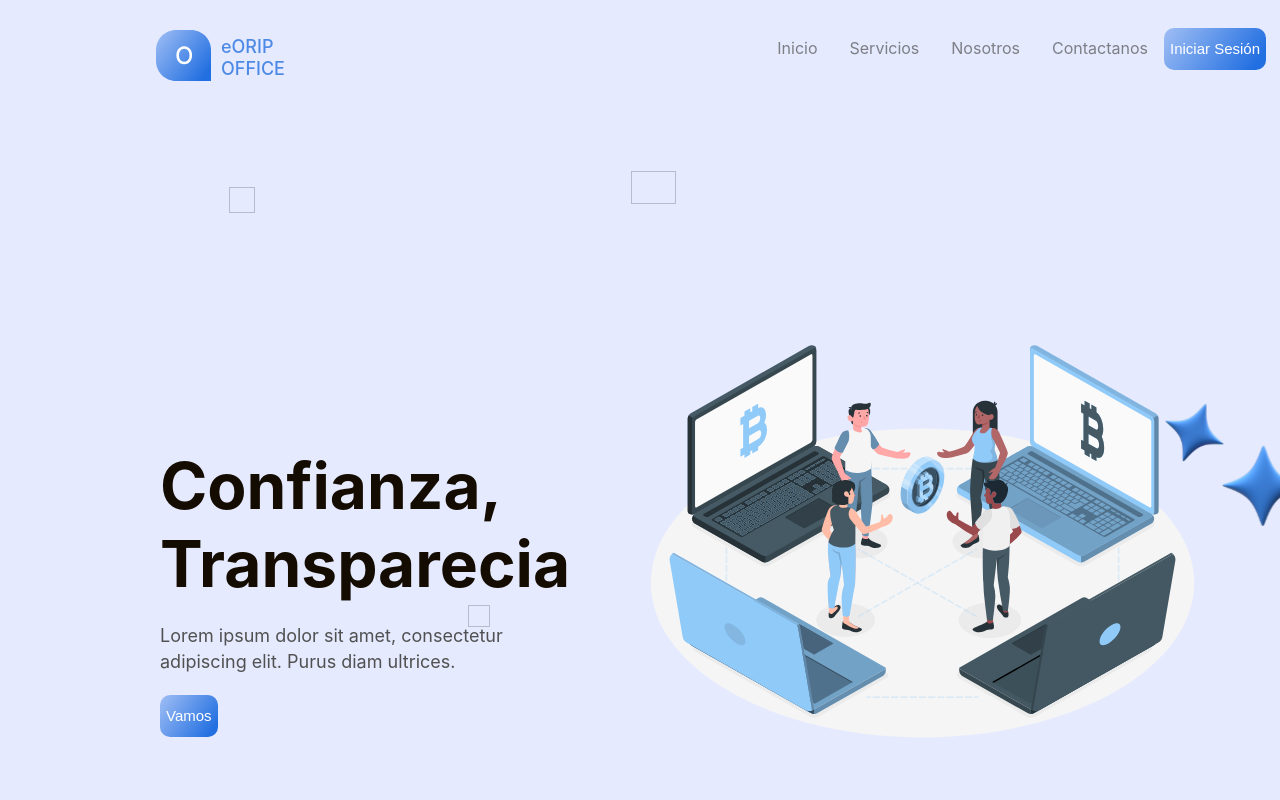
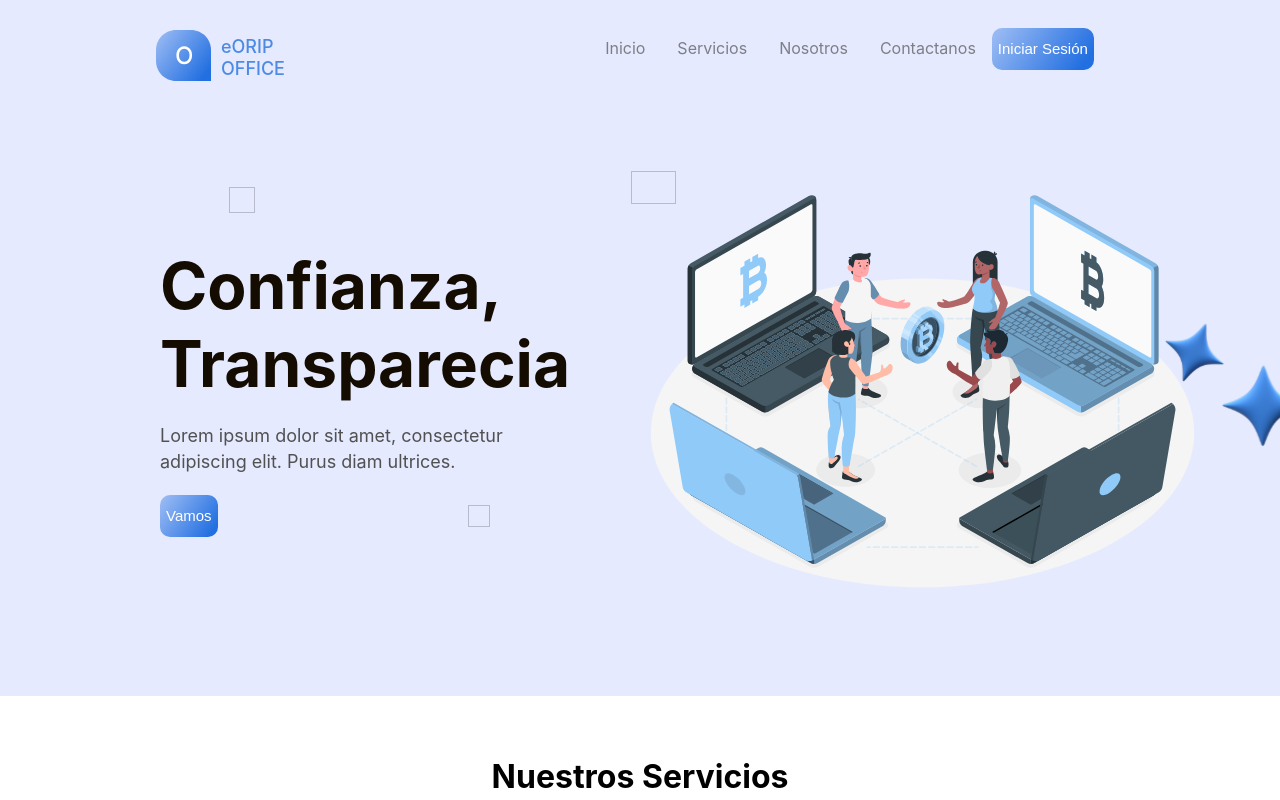
Before and after one commit to DanielCarrillo127/eORIP-App, a React (Create React App) app: page / in a window 1280 px wide. Shown: the top 800 px of the page. Built offline with nearby package versions, Linux system fonts and the light colour scheme; a web font is replaced by a local one.

Commit message:
small fix

```diff
--- a/src/components/ reusables/CardProfile.tsx
+++ b/src/components/ reusables/CardProfile.tsx
@@ -55,7 +55,6 @@ const CardButton = styled.button`
 const CardProfile = (props: any) => {
   return (
     <CardContainer>
-        {/* <Shadow/> */}
         <CardImg img={props.profile} width="272" height="312"/>
         <CardContent >
             <Cardtitle>{props.Profilename}</Cardtitle>
--- a/src/components/Banner.tsx
+++ b/src/components/Banner.tsx
@@ -6,7 +6,7 @@ import BannnerStars from '../assets/svgs/Rectangle.svg';
 
 const Header = styled.header`
     width: 100%;
-    height: 100vh;
+    height: 75vh;
     background-color: #E5EAFF;
     background-repeat: no-repeat;
     background-size: cover;
@@ -37,7 +37,7 @@ const Col6 = styled.div`
 const HeaderContent = styled.div`
     display: flex;
     align-items: center;
-    height: 100vh;
+    height: 50vh;
     width: 100%;
     color: #150C01;
 `;
@@ -73,10 +73,9 @@ const HeaderSubtitle = styled.p`
 `;
 const Img = styled.img`
     padding: 0 1px;
-    margin-top: 150px;
     @media (max-width: 768px) {
-        width: 300px;
-        height: 400px;
+        width: 290px;
+        height: 360px;
       }
 `;
 const Headerstars = styled.img`
@@ -85,7 +84,7 @@ const Headerstars = styled.img`
     height: 236px;
     position:absolute;
     left:90%;
-    top:43%;
+    top:33%;
     max-width: 10%;
     overflow: hidden;
     // @media (max-width: 1190px) {
@@ -100,7 +99,7 @@ const HeaderElement = styled.div`
     width: 22px;
     height: 22px;
     left: 468px;
-    top: 605px;
+    top: 505px;
     border: 1px solid rgba(0, 0, 0, 0.2);
     box-sizing: border-box;
     @media (max-width: 768px) {
@@ -149,7 +148,7 @@ const Banner = () => {
 
                 </Col6>
                 <Col6>
-                    <Img src={BannerImg} alt="sec-1"></Img>
+                    <Img src={BannerImg} alt="banner-img"></Img>
                 </Col6>
             </Row>
         </Container>
--- a/src/components/Nav.tsx
+++ b/src/components/Nav.tsx
@@ -61,11 +61,6 @@ export const Bars = styled(FaAlignJustify)`
     position: absolute;
     top: 0;
     right: 0;
-    background: transparent;
-    color: #fff;
-    width: 40px;
-    height: 40px;
-    border-radius: 10%;
     transform: translate(-100%, 75%);
     font-size: 1.8rem;
     cursor: pointer;
@@ -76,11 +71,8 @@ export const NavMenu = styled.div`
   display: flex;
   align-items: center;
   margin-right: -24px;
-  /* Second Nav */
-  /* margin-right: 24px; */
-  /* Third Nav */
-  /* width: 100vw;
-  white-space: nowrap; */
+  width: 100vw;
+  white-space: nowrap;
   @media screen and (max-width: 768px) {
     display: none;
   }
--- a/src/routes/PrivateRoutes.tsx
+++ b/src/routes/PrivateRoutes.tsx
@@ -7,8 +7,8 @@ interface PropType {
 
 const PrivateRoute: FC<PropType> = ({ component: Component }) => {
     const isAuthenticated = true; //window.localStorage.getItem('TOKEN')
-    if (isAuthenticated) return <Component />;
-    return <Navigate to='/' />;
+    if (isAuthenticated != null) return <Component />;
+    return <Navigate to='/login' />;
 };
 
 export default PrivateRoute;
--- a/src/views/UserDasboard.tsx
+++ b/src/views/UserDasboard.tsx
@@ -1,4 +1,5 @@
 import React from 'react'
+import styled from 'styled-components'
 
 
 
```
Also changed, not shown: src/routes/Routes.tsx (+5 -2 lines).
